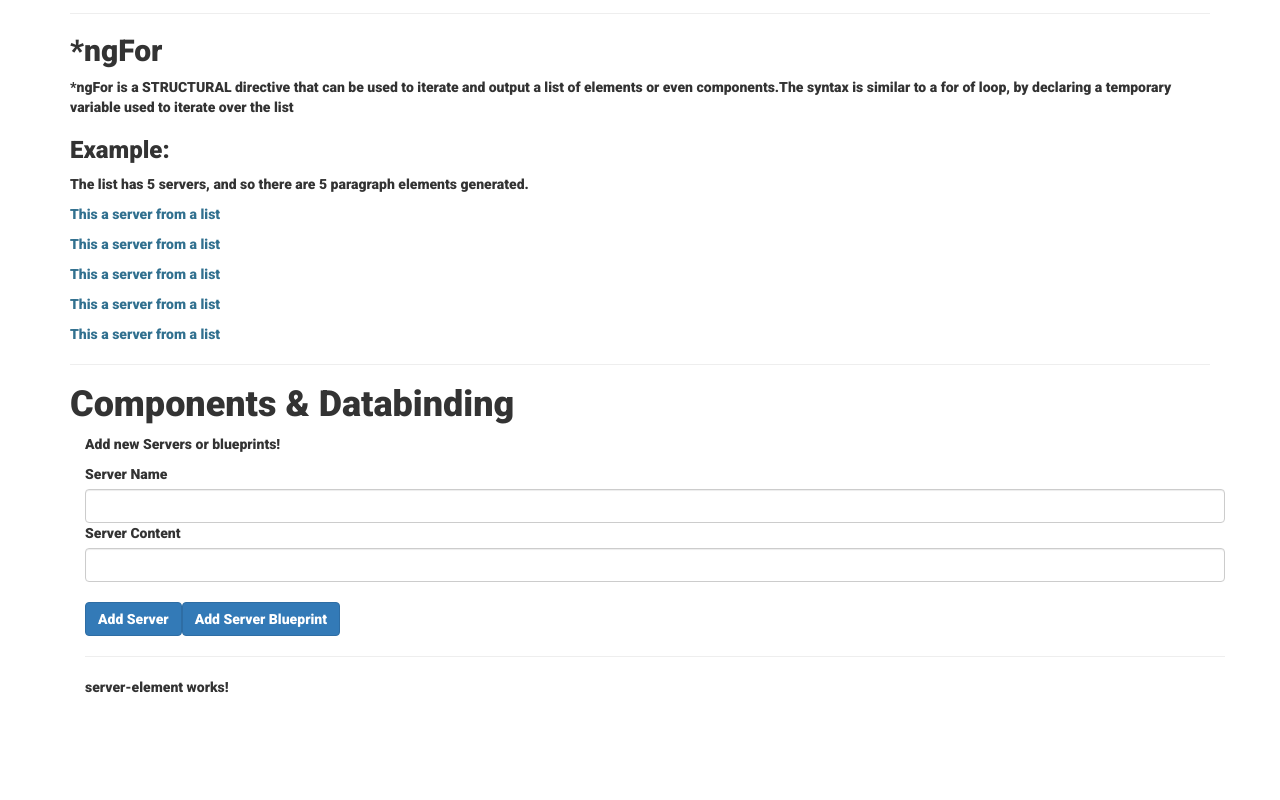
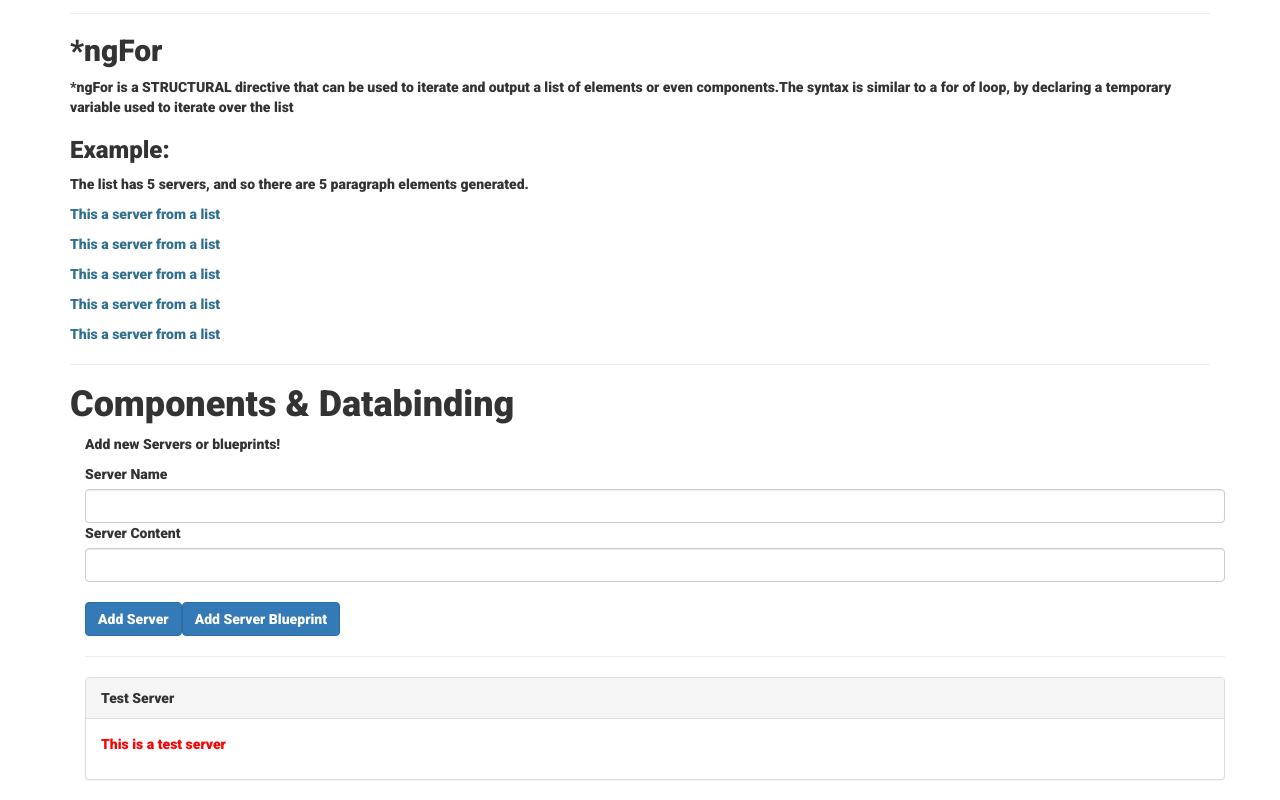
Before and after one commit to Harry-Leepz/learning-angular, an Angular app: page / in a window 1280 px wide. Shown: the part 1236-2036 px from the top of the page. Before the commit the page ends 1943 px from the top, so only its background shows below. Built offline with nearby package versions, Linux system fonts and the light colour scheme.

Commit message:
Implement custom property binding for element

```diff
--- a/src/app/components-and-databinding/components-and-databinding.component.html
+++ b/src/app/components-and-databinding/components-and-databinding.component.html
@@ -3,7 +3,10 @@
   <hr />
   <div class="row">
     <div class="col-xs-12">
-      <app-server-element></app-server-element>
+      <app-server-element
+        *ngFor="let serverElement of serverElements"
+        [element]="serverElement"
+      ></app-server-element>
     </div>
   </div>
 </div>
--- a/src/app/components-and-databinding/components-and-databinding.component.ts
+++ b/src/app/components-and-databinding/components-and-databinding.component.ts
@@ -3,13 +3,18 @@ import { Component, OnInit } from '@angular/core';
 @Component({
   selector: 'app-components-and-databinding',
   templateUrl: './components-and-databinding.component.html',
-  styleUrls: ['./components-and-databinding.component.css']
+  styleUrls: ['./components-and-databinding.component.css'],
 })
 export class ComponentsAndDatabindingComponent implements OnInit {
+  constructor() {}
 
-  constructor() { }
+  ngOnInit(): void {}
 
-  ngOnInit(): void {
-  }
-
+  serverElements = [
+    {
+      type: 'server',
+      name: 'Test Server',
+      content: 'This is a test server',
+    },
+  ];
 }
--- a/src/app/components-and-databinding/server-element/server-element.component.html
+++ b/src/app/components-and-databinding/server-element/server-element.component.html
@@ -1 +1,11 @@
-<p>server-element works!</p>
+<div class="panel panel-default">
+  <div class="panel-heading">{{ element.name }}</div>
+  <div class="panel-body">
+    <p>
+      <strong *ngIf="element.type === 'server'" style="color: red">{{
+        element.content
+      }}</strong>
+      <em *ngIf="element.type === 'blueprint'">{{ element.content }}</em>
+    </p>
+  </div>
+</div>
--- a/src/app/components-and-databinding/server-element/server-element.component.ts
+++ b/src/app/components-and-databinding/server-element/server-element.component.ts
@@ -1,15 +1,14 @@
-import { Component, OnInit } from '@angular/core';
+import { Component, Input, OnInit } from '@angular/core';
 
 @Component({
   selector: 'app-server-element',
   templateUrl: './server-element.component.html',
-  styleUrls: ['./server-element.component.css']
+  styleUrls: ['./server-element.component.css'],
 })
 export class ServerElementComponent implements OnInit {
+  constructor() {}
 
-  constructor() { }
+  ngOnInit(): void {}
 
-  ngOnInit(): void {
-  }
-
+  @Input() element: { type: string; name: string; content: string };
 }
```
